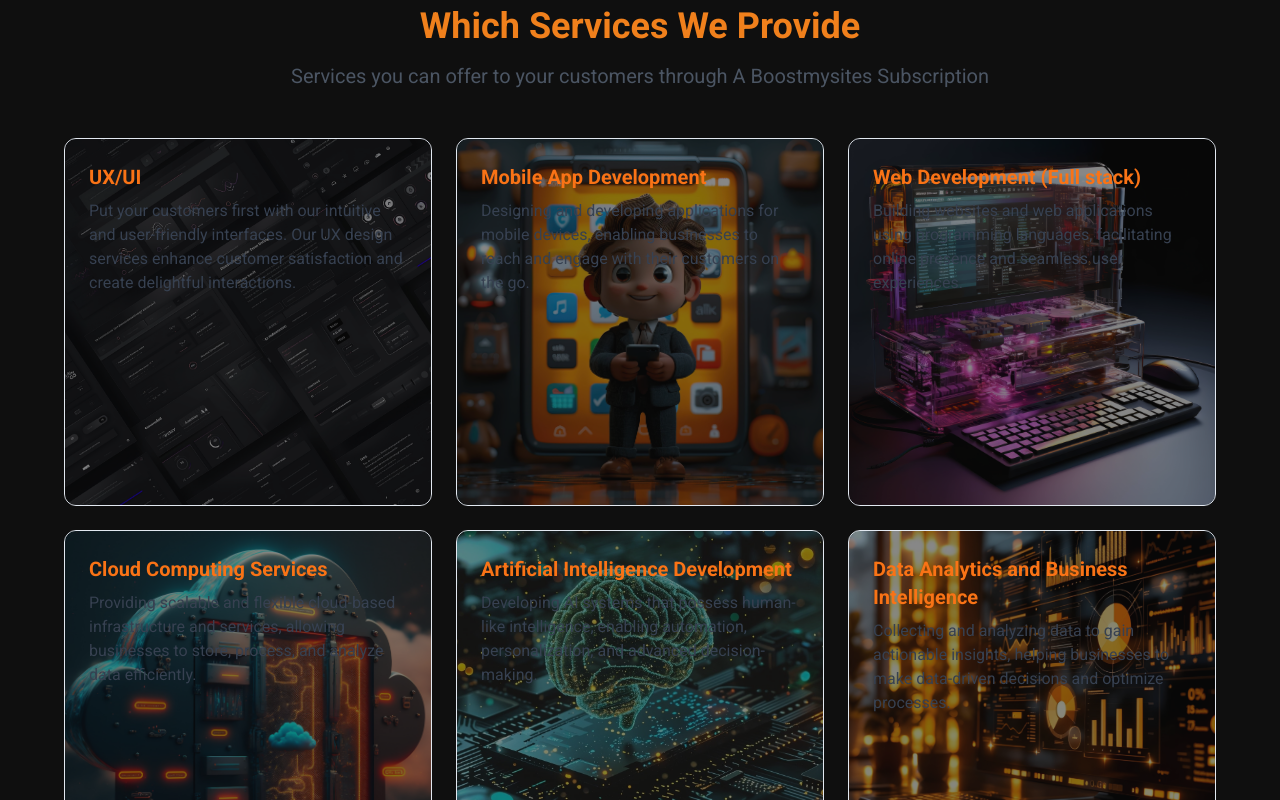
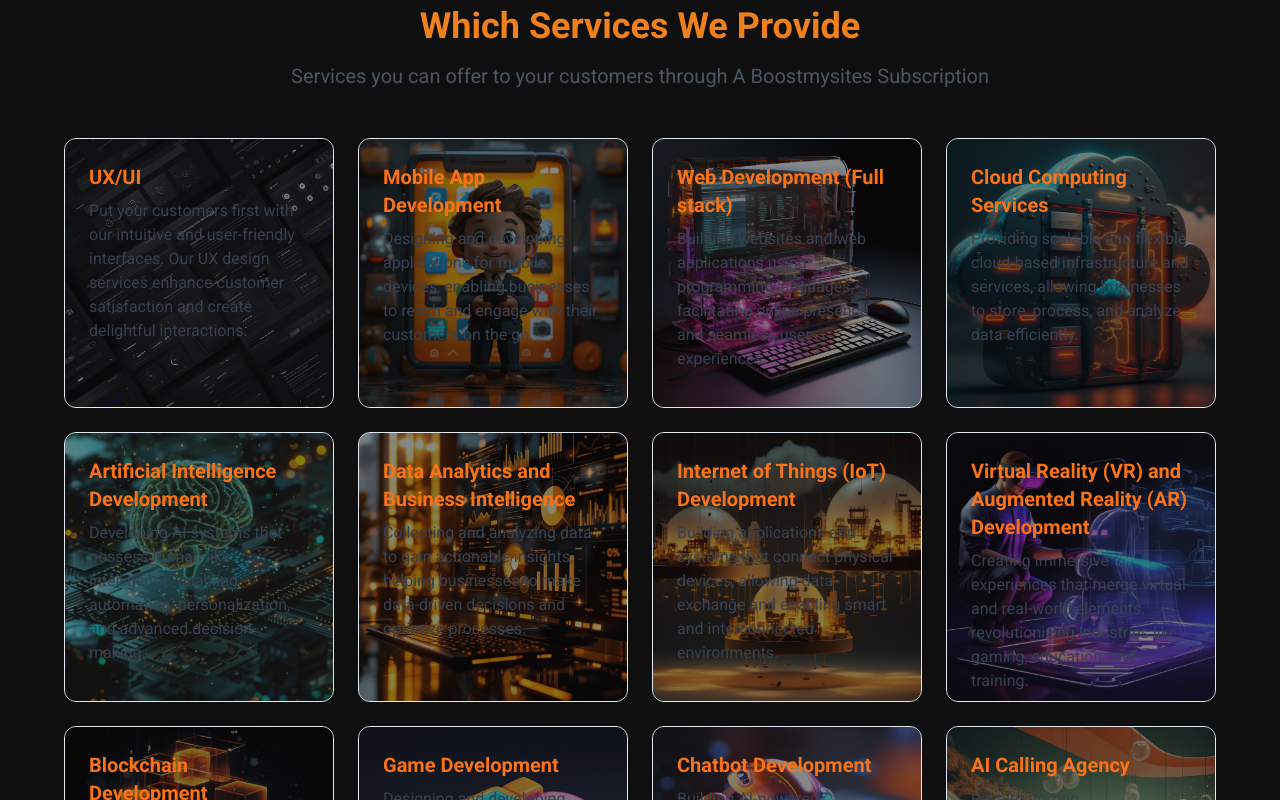
Before and after one commit to remeessalam/servicepagereact, a React (Vite) app: page / in a window 1280 px wide. Shown: the part 600-1400 px from the top of the page. Built offline with nearby package versions, Linux system fonts and the light colour scheme.

Commit message:
grid now showing 4

```diff
--- a/src/Components/Serviceslist.jsx
+++ b/src/Components/Serviceslist.jsx
@@ -22,7 +22,7 @@
           </p>
         </div>
 
-        <div className="grid grid-cols-1 md:grid-cols-2 lg:grid-cols-3 gap-6">
+        <div className="grid grid-cols-1 sm:grid-cols-2 md:grid-cols-3 lg:grid-cols-4 gap-6">
           {services.map((service) => (
             <div data-aos="fade-up" key={service.id}>
               <ServiceCard service={service} />
```
